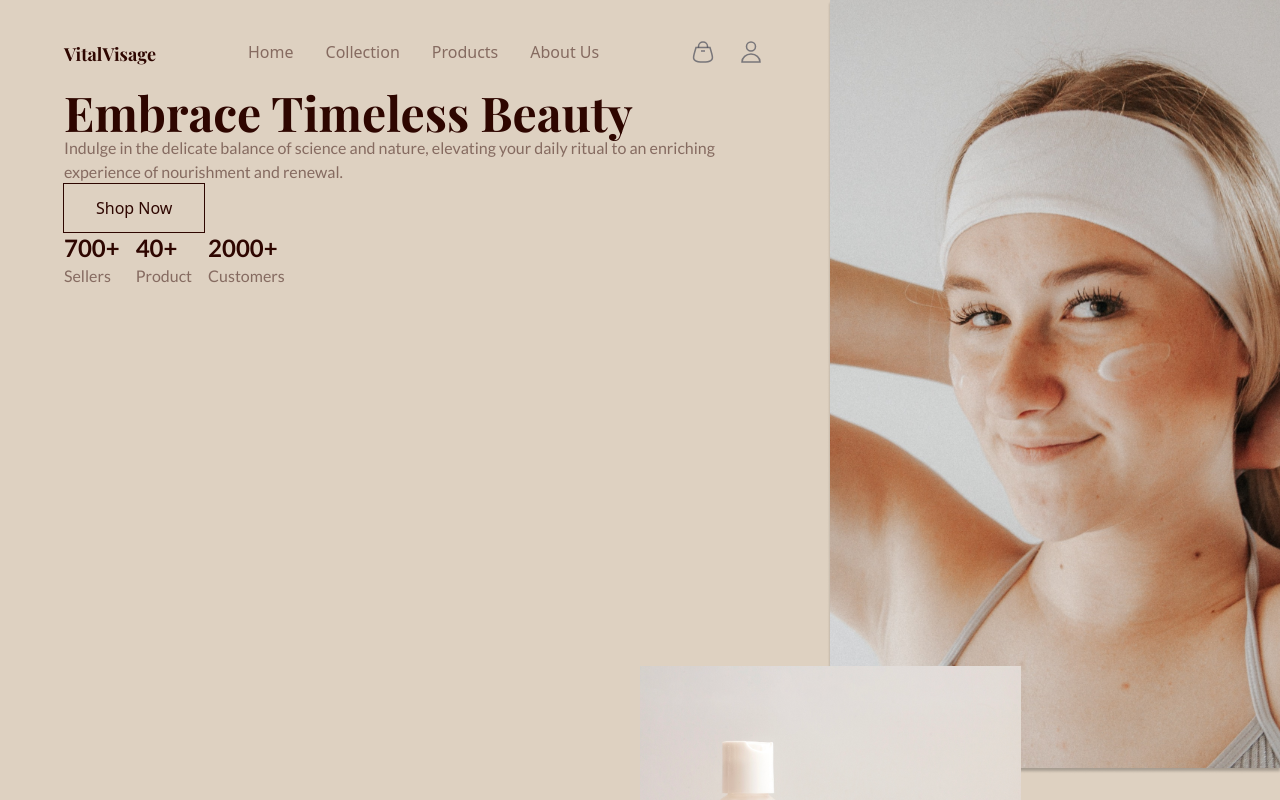
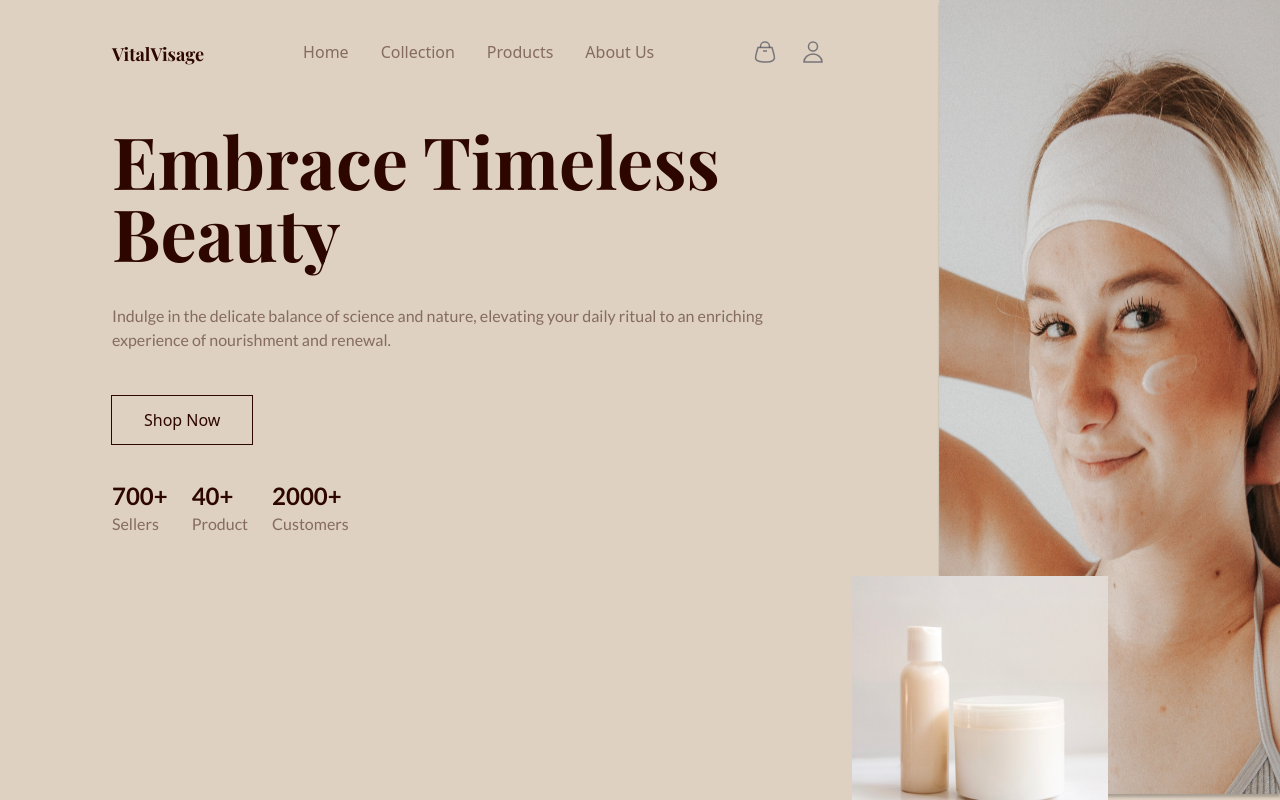
Before and after one commit to Ahdeyyy/vital-visage, a SvelteKit app: page / in a window 1280 px wide. Shown: the top 800 px of the page. Built offline with nearby package versions, Linux system fonts and the light colour scheme.

Commit message:
desktop hero page

```diff
--- a/src/routes/+page.svelte
+++ b/src/routes/+page.svelte
@@ -4,8 +4,8 @@
 </script>
 
 <!-- hero and nav section -->
-<section class="flex">
-	<div class="px-16 py-5">
+<section class="flex max-h-screen h-screen">
+	<div class="px-28 py-5">
 		<nav class="flex justify-between py-5">
 			<ul class="text-primary-text">
 				<li>
@@ -41,9 +41,11 @@
 			</ul>
 		</nav>
 		<!-- hero section -->
-		<div class="">
-			<h1 class="text-5xl font-bold text-primary-text font-playfair">Embrace Timeless Beauty</h1>
-			<p class="text-primary-text/50 font-lato">
+		<div class="py-3 mt-6">
+			<h1 class="text-7xl font-bold text-primary-text font-playfair">
+				Embrace Timeless <br /> Beauty
+			</h1>
+			<p class="text-primary-text/50 font-lato mt-4 py-5 mb-6">
 				Indulge in the delicate balance of science and nature, elevating your daily ritual to an
 				enriching experience of nourishment and renewal.
 			</p>
@@ -52,7 +54,7 @@
 			>
 				Shop Now
 			</button>
-			<ul class="flex gap-4">
+			<ul class="flex gap-6 mt-3 py-6">
 				<li>
 					<div>
 						<h2 class="font-bold font-lato text-primary-text text-2xl">700+</h2>
@@ -74,13 +76,12 @@
 			</ul>
 		</div>
 	</div>
-	<picture class="max-h-screen">
-		<img src="/hero-pic1.png" class="w-full relative" alt="hero" />
-		<img
-			src="/hero-pic2.png"
-			class="absolute -bottom-1/4 left-1/2 hidden md:block"
-			alt="hero-2"
-			srcset=""
-		/>
+	<picture>
+		<div class="relative w-full h-full">
+			<img src="/hero-pic1.png" class="md:w-[35vw] block md:h-screen" alt="hero" />
+			<div class="absolute bottom-0 w-64 -left-1/4">
+				<img src="/hero-pic2.png" class="hidden md:block" alt="hero-2" srcset="" />
+			</div>
+		</div>
 	</picture>
 </section>
```
